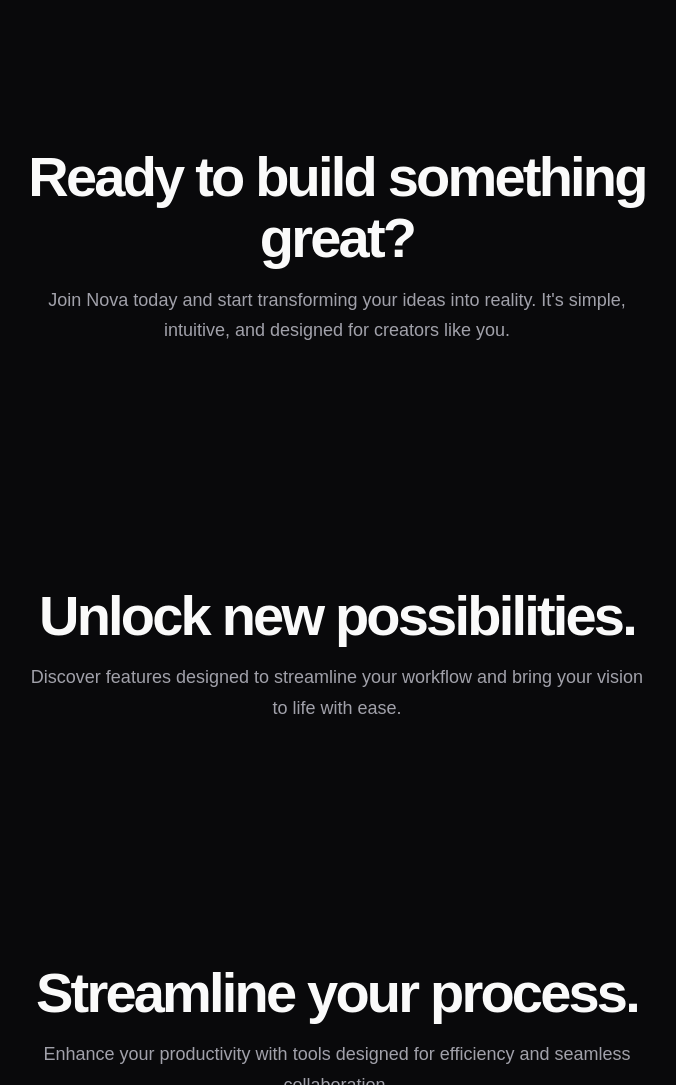
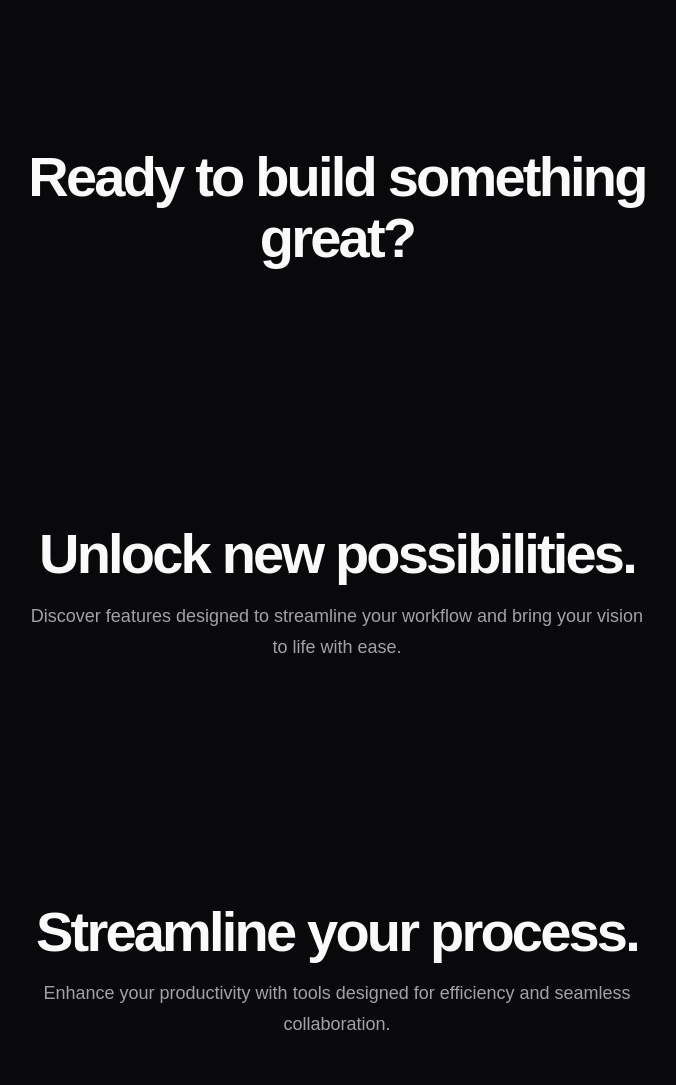
Before and after one commit to DanielsWebDevelopment/Social-Media-Landing-Page, a plain HTML site: page public/index.html in a window 1280 px wide. Shown: the part 727-1812 px from the top of the page, without its empty margins (303-979 px from the left). Drawn offline with nearby package versions, Linux system fonts and the light colour scheme; files that its build step writes are made by us from their sources; a script that the page names is missing.

Commit message:
somethingnew

```diff
--- a/public/index.html
+++ b/public/index.html
@@ -216,10 +216,6 @@
 
   <section class="supporting-section">
     <h2>Ready to build something great?</h2>
-    <p>
-      Join Nova today and start transforming your ideas into reality.
-      It's simple, intuitive, and designed for creators like you.
-    </p>
   </section>
 
   <section class="supporting-section">
```
